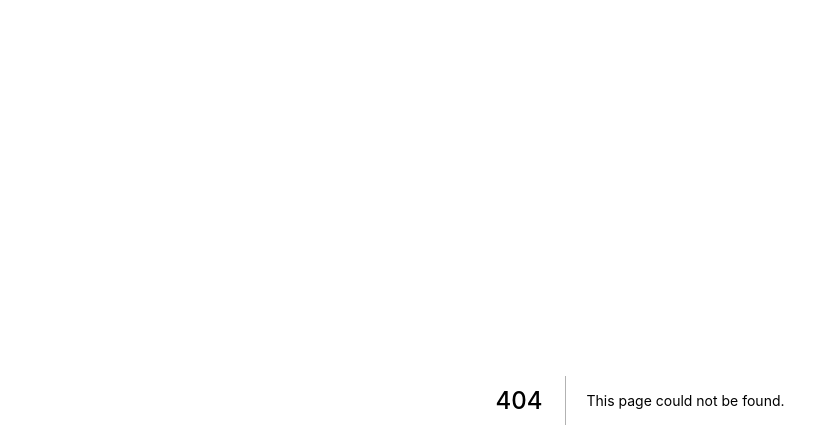
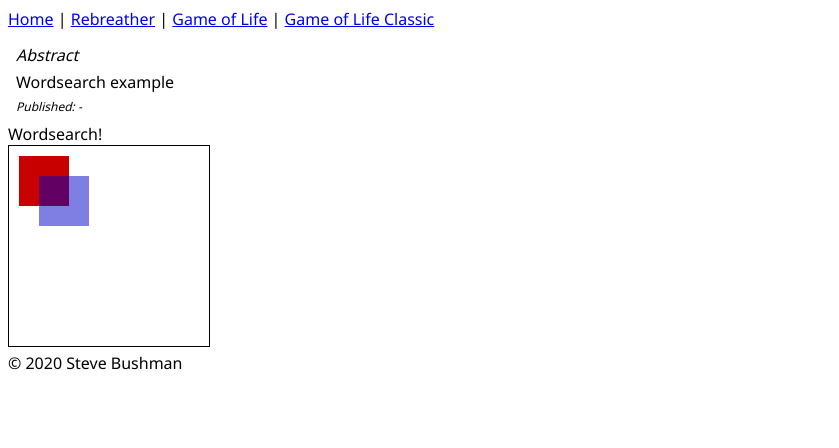
Before and after one commit to bushmango/next-bauble, a Next.js app: page /wordsearch in a window 1280 px wide. Before the commit this address had no page. Shown: the top 448 px of the page, without its empty margins (0-839 px from the left). Built offline with nearby package versions, Linux system fonts and the light colour scheme.

Commit message:
add canvas example

```diff
--- /dev/null
+++ b/components/Wordsearch.tsx
@@ -0,0 +1,56 @@
+import * as React from 'react'
+import { Abstract, Published } from './Abstract'
+import { ClientOnly } from './ClientOnly'
+import { Layout } from './Layout'
+
+export const WordsearchFull = () => {
+  return (
+    <Layout title='Wordsearch'>
+      <Abstract>
+        Wordsearch example
+        <Published>-</Published>
+      </Abstract>
+
+      <ClientOnly>
+        <Wordsearch />
+      </ClientOnly>
+    </Layout>
+  )
+}
+
+export const Wordsearch = () => {
+  let refCanvas = React.useRef<HTMLCanvasElement>(null)
+
+  React.useEffect(() => {
+    if (refCanvas.current) {
+      render(refCanvas.current)
+    }
+  })
+
+  return (
+    <div>
+      Wordsearch!
+      <div>
+        <canvas
+          width='200'
+          height='200'
+          ref={refCanvas}
+          style={{ border: 'solid 1px black' }}
+        ></canvas>
+      </div>
+    </div>
+  )
+}
+
+export const render = (canvas: HTMLCanvasElement) => {
+  let ctx = canvas.getContext('2d')
+  if (!ctx) {
+    return
+  }
+
+  ctx.fillStyle = 'rgb(200, 0, 0)'
+  ctx.fillRect(10, 10, 50, 50)
+
+  ctx.fillStyle = 'rgba(0, 0, 200, 0.5)'
+  ctx.fillRect(30, 30, 50, 50)
+}
--- /dev/null
+++ b/pages/wordsearch.tsx
@@ -0,0 +1,10 @@
+import { NextPage } from 'next'
+import * as React from 'react'
+
+import { WordsearchFull } from '../components/Wordsearch'
+
+const Page: NextPage = () => {
+  return <WordsearchFull />
+}
+
+export default Page
```
